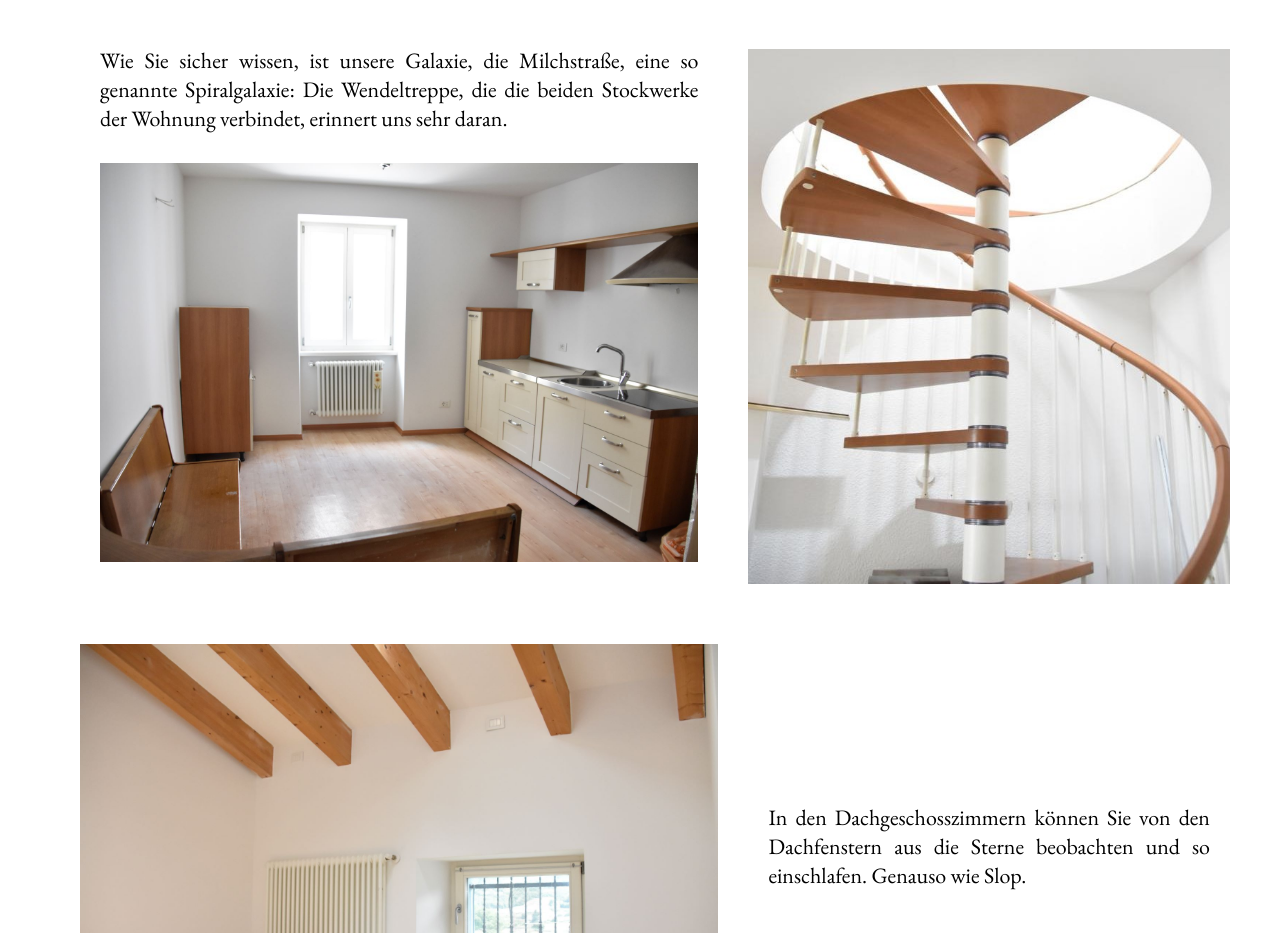
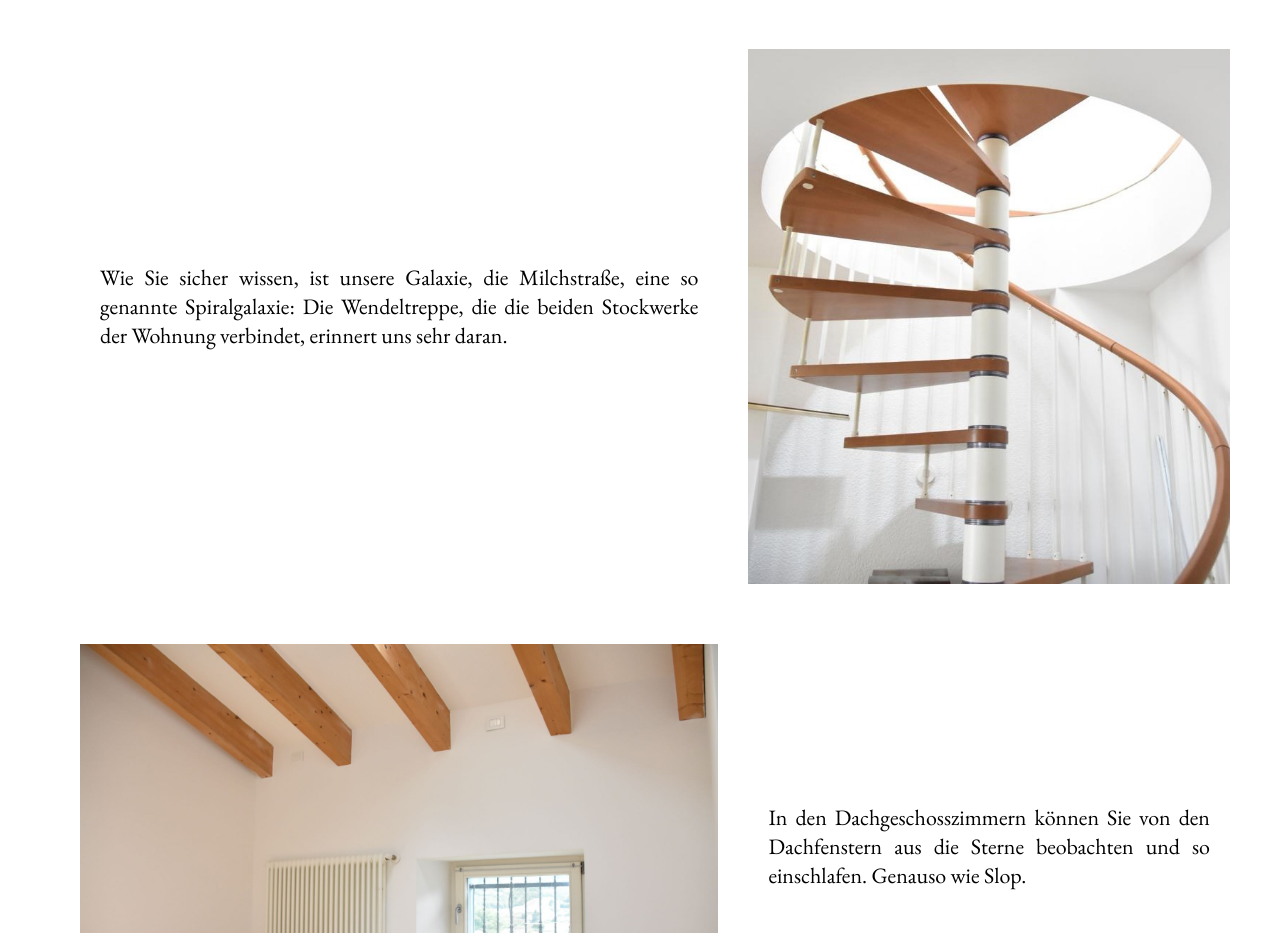
Before and after one commit to rotkraut/voncadenberg, a plain HTML site: page de/milkyway.html in a window 1280 px wide. Shown: the part 1040-1973 px from the top of the page. Drawn offline with nearby package versions, Linux system fonts and the light colour scheme; a web font is replaced by a local one.

Commit message:
removed kitchen images from en and de as well

```diff
--- a/de/milkyway.html
+++ b/de/milkyway.html
@@ -57,7 +57,6 @@ Von Cadenberg: Ein Haus unter den Sternen
 
   <div class="container">
     <p>Wie Sie sicher wissen, ist unsere Galaxie, die Milchstraße, eine so genannte Spiralgalaxie: Die Wendeltreppe, die die beiden Stockwerke der Wohnung verbindet, erinnert uns sehr daran.</p>
-    <img src="../img/milky-way-cucina.jpg"alt="Bild: Schlafzimmer."style="width:100%"title="Küche">
   </div>
 
   <img src="../img/scala-von-cadenberg.jpeg"alt="Bild: Uranus"style="width:100%"title="Wendeltreppe">
```
Also changed, not shown: en/milkyway.html (+0 -1 lines).
